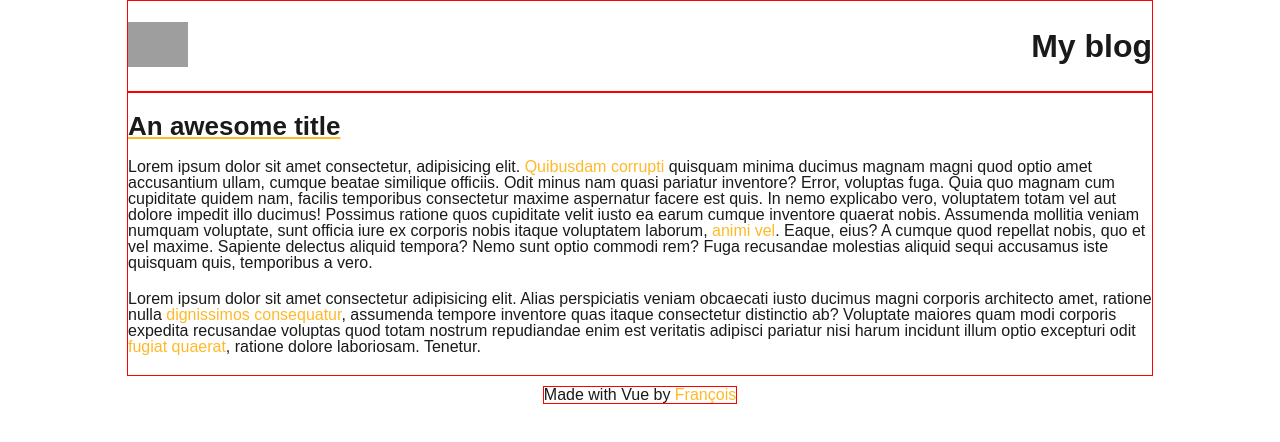
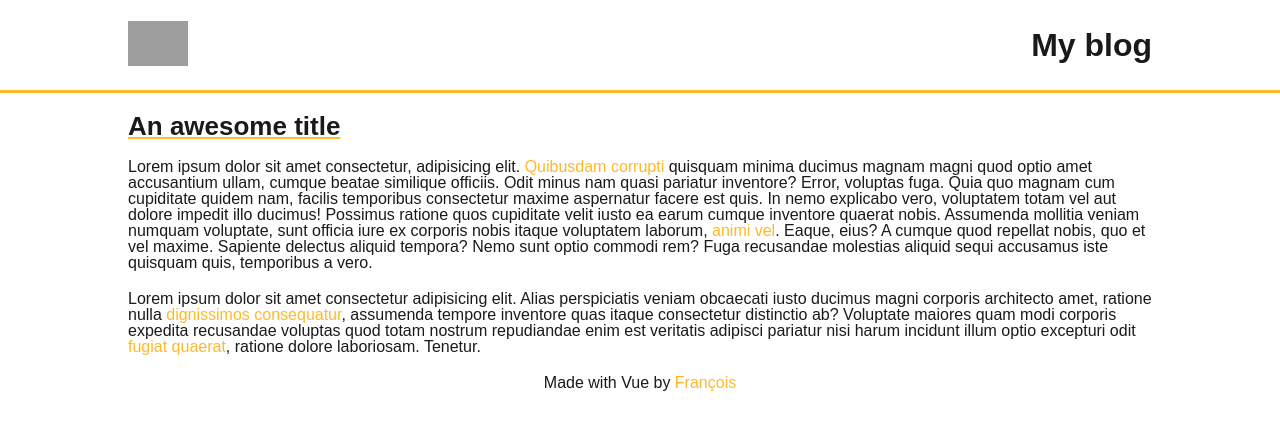
Before and after one commit to FrancoisNovais/Vue-Exercice-1-blog, a Vue app: page / in a window 1280 px wide. Shown: the top 442 px of the page. Built offline with nearby package versions, Linux system fonts and the light colour scheme; grey boxes are pictures that could not be loaded.

Commit message:
Header border

```diff
--- a/src/assets/main.css
+++ b/src/assets/main.css
@@ -16,5 +16,5 @@ body {
 .container {
   max-width: 1024px;
   margin: 0 auto;
-  border: 1px solid red;
+  /* border: 1px solid red; */
 }
--- a/src/components/Header.vue
+++ b/src/components/Header.vue
@@ -13,6 +13,9 @@
 </template>
 
 <style scoped>
+header {
+  border-bottom: 3px solid var(--main-yellow);
+}
 .header {
   display: flex;
   justify-content: space-between;
```
